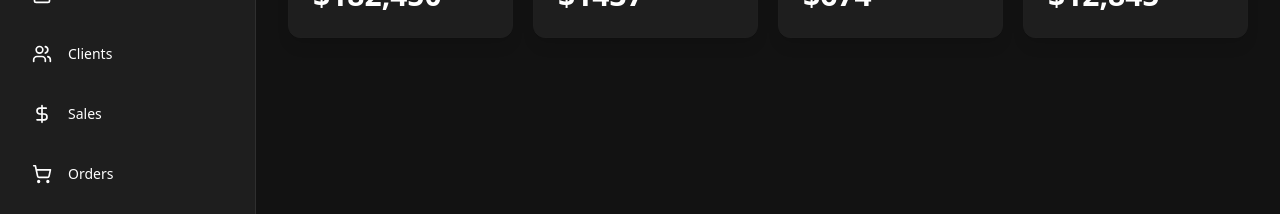
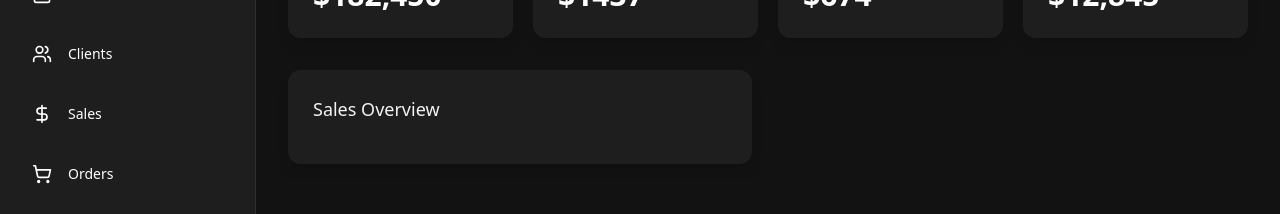
Before and after one commit to Gbolly-code/Admin-dashboard, a Next.js app: page /overview in a window 1280 px wide. Shown: the part 180-394 px from the top of the page. Built offline with nearby package versions, Linux system fonts and the light colour scheme.

Commit message:
cteated salesoverview

```diff
--- a/app/overview/page.jsx
+++ b/app/overview/page.jsx
@@ -4,6 +4,7 @@ import StatCard from '@/components/StatCard'
 import { DollarSign, ShoppingBag, SquareActivity, Users } from 'lucide-react'
 import React from 'react'
 import { motion } from 'framer-motion'
+import SalesOverviewChart from '@/components/SalesOverviewChart'
 
 const OverviewPage = () => {
   return (
@@ -19,6 +20,10 @@ const OverviewPage = () => {
                 <StatCard name="Total Products" icon={ShoppingBag} value="$674"/>
                 <StatCard name="Stocks" icon={SquareActivity} value="$12,845"/>
             </motion.div>
+
+            <div className='grid grid-cols-1 lg:grid-cols-2 gap-8'>
+                <SalesOverviewChart />
+            </div>
         </main>
 
     </div>
--- /dev/null
+++ b/components/SalesOverviewChart.jsx
@@ -0,0 +1,25 @@
+"use client"
+
+import React, { useEffect, useState } from 'react'
+
+const SalesOverviewChart = () => {
+
+    const [salesData, setSalesData] = useState([])
+
+    useEffect(() => {
+       fetch("data/data.json")
+       .then((res) => res.json())
+       .then((data) => setSalesData(data.sales))
+    }, [])
+  return (
+    <div className='bg-[#1e1e1e] backdrop-blur-md shadow-lg rounded-xl p-4 md:p-6 border border-[#1f1f1f]
+    mx-2 md:mx-0'>
+        <h2 className='text-base md:text-lg font-medium mb-4 text-gray-100 text-center md:text-left'>
+            Sales Overview
+        </h2>
+
+    </div>
+  )
+}
+
+export default SalesOverviewChart
```
